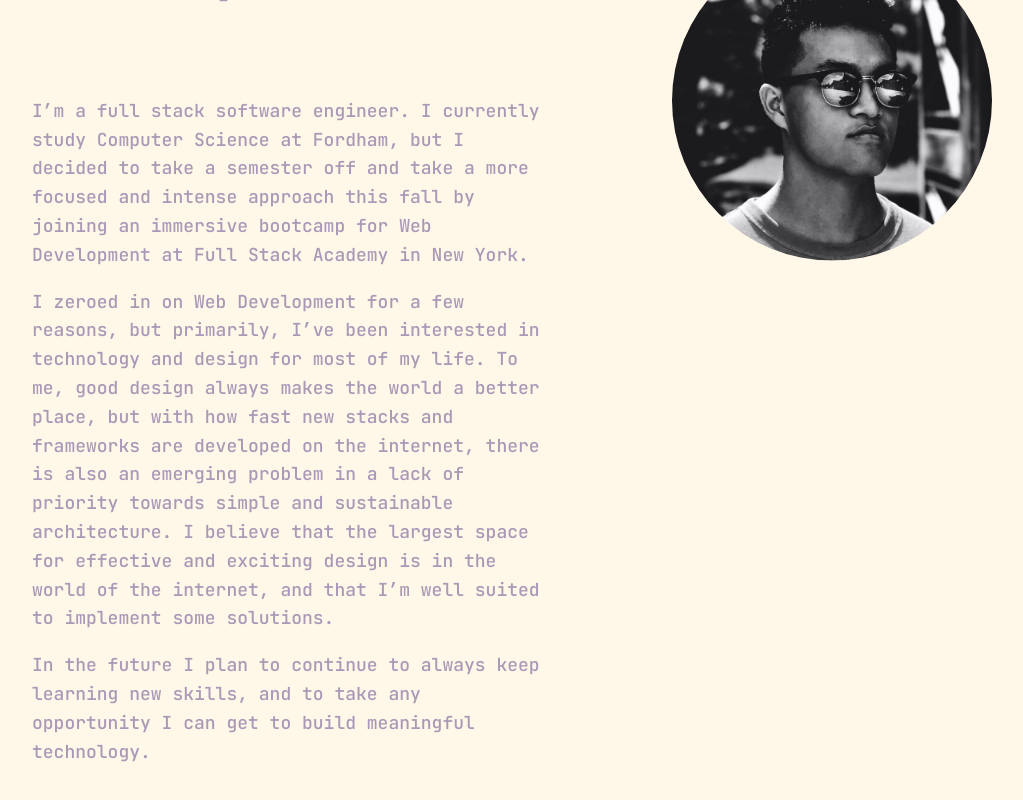
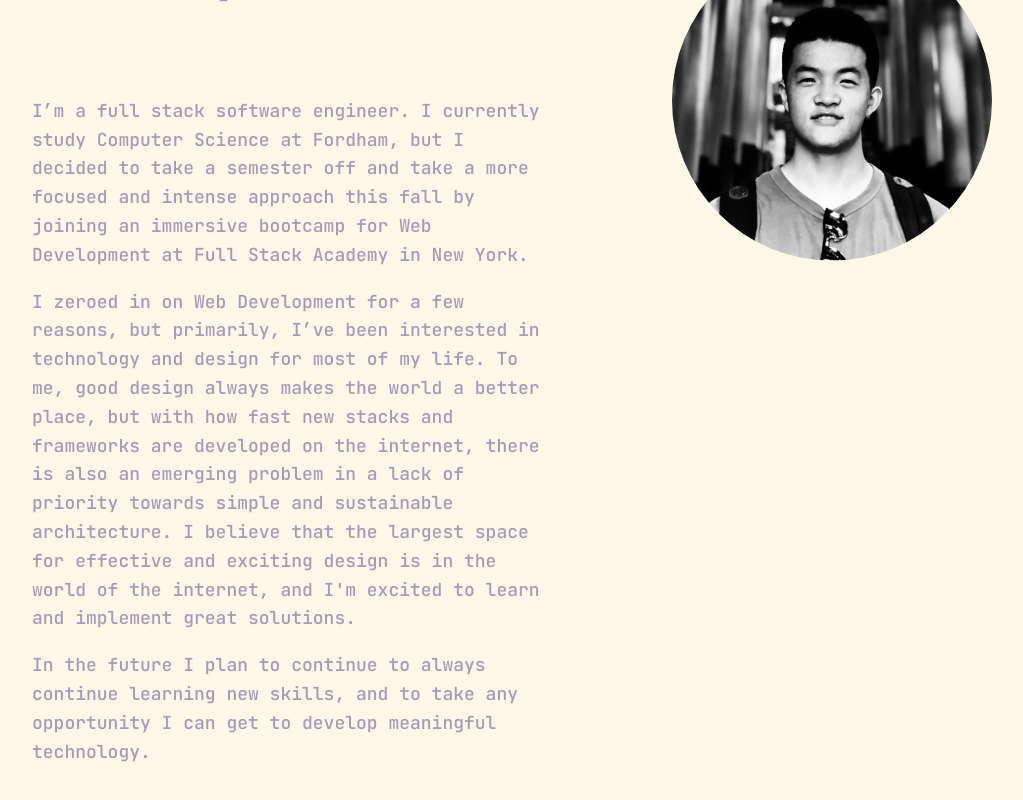
Before and after one commit to mattchang7/portfolio, a Next.js app: page / in a window 1280 px wide. Shown: the part 329-1129 px from the top of the page, without its empty margins (128-1151 px from the left). Built offline with nearby package versions, Linux system fonts and the light colour scheme.

Commit message:
feat: changed copy

```diff
--- a/pages/index.js
+++ b/pages/index.js
@@ -63,11 +63,11 @@ export default function Home() {
                 for most of my life. To me, good design always makes the world a better place, but with how fast new stacks and
                 frameworks are developed on the internet, there is also an emerging problem in a lack of priority towards simple
                 and sustainable architecture. I believe that the largest space for effective and exciting design is in the world
-                of the internet, and that I’m well suited to implement some solutions.
+                of the internet, and I'm excited to learn and implement great solutions.
               </p>
               <p>
-                In the future I plan to continue to always keep learning new skills, and to take any opportunity I can get
-                to build meaningful technology.
+                In the future I plan to continue to always continue learning new skills, and to take any opportunity I can get
+                to develop meaningful technology.
               </p>
             </motion.div>
           </div>
```
Also changed, not shown: public/images/profile-bw.jpg.
